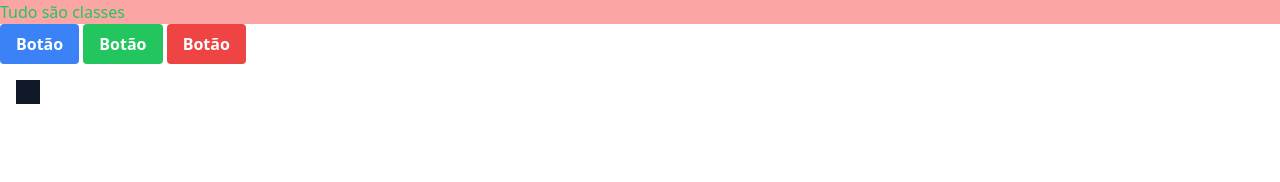
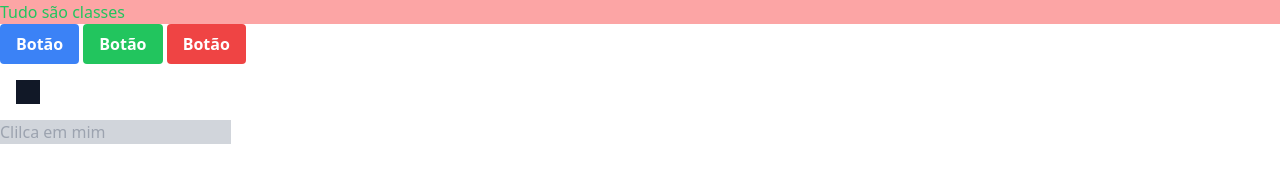
Before and after one commit to AdsonTanajura/tailwind, a website: page 02_conceito_fundamentais/src/index.html in a window 1280 px wide. Drawn offline with Linux system fonts and the light colour scheme.

Commit message:
Pseudo classes e eventos

```diff
--- a/02_conceito_fundamentais/src/index.html
+++ b/02_conceito_fundamentais/src/index.html
@@ -13,7 +13,9 @@
     <button class="bg-red-500 hover:bg-red-700 text-white font-bold py-2 px-4 rounded">Botão</button>
 
     <div class="w-4 md:w-6 lg:w10 h-4 md:h-6 lg:h10 m-4 bg-green-400 md:bg-blue-400 lg:bg-red-400 xl:bg-gray-900">
-
+    </div>
+    <div>
+        <input type="text" placeholder="Clilca em mim" class="bg-gray-300 text-gray-900 focus:bg-red-600 focus:text-red-300">
     </div>
 </body>
 </html>
```
Also changed, not shown: 02_conceito_fundamentais/src/dist/output.css.
